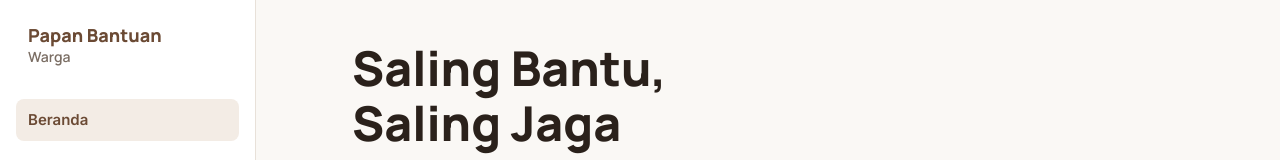
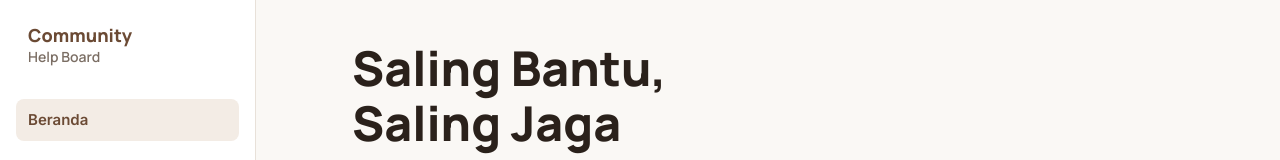
Before and after one commit to Ridho-Dwi-Syahputra/magang-udacoding-task12, a Next.js app: page / in a window 1280 px wide. Shown: the top 160 px of the page. Built offline with nearby package versions, Linux system fonts and the light colour scheme; no server answers; the database is empty.

Commit message:
ganti nama jadi Community Help Board

```diff
--- a/package.json
+++ b/package.json
@@ -1,5 +1,5 @@
 {
-  "name": "warga-bantu",
+  "name": "community-help-board",
   "version": "0.1.0",
   "private": true,
   "scripts": {
@@ -11,6 +11,7 @@
   "dependencies": {
     "@supabase/ssr": "^0.12.7",
     "@supabase/supabase-js": "^2.117.0",
+    "leaflet": "^1.9.4",
     "lucide-react": "^1.47.0",
     "next": "16.3.6",
     "react": "19.2.8",
@@ -18,6 +19,7 @@
   },
   "devDependencies": {
     "@tailwindcss/postcss": "^4",
+    "@types/leaflet": "^1.9.22",
     "@types/node": "^20",
     "@types/react": "^19",
     "@types/react-dom": "^19",
--- a/src/app/layout.tsx
+++ b/src/app/layout.tsx
@@ -12,8 +12,8 @@ const manrope = Manrope({ subsets: ['latin'], variable: '--font-manrope', displa
 
 export const metadata: Metadata = {
   title: {
-    default: 'Papan Bantuan Warga',
-    template: '%s | Papan Bantuan Warga',
+    default: 'Community Help Board',
+    template: '%s | Community Help Board',
   },
   description:
     'Papan pengumuman warga untuk saling bantu: donor darah, sembako, pinjam alat, sampai cari tenaga relawan.',
--- a/src/components/rangka.tsx
+++ b/src/components/rangka.tsx
@@ -26,7 +26,7 @@ export function Rangka({
     <div className="min-h-screen">
       <header className="sticky top-0 z-30 flex h-14 items-center justify-between border-b border-line bg-surface px-4 md:hidden">
         <Link href="/" className="font-display font-extrabold text-primary">
-          Papan Bantuan
+          Community Help Board
         </Link>
         <button
           type="button"
--- a/src/components/sidebar.tsx
+++ b/src/components/sidebar.tsx
@@ -13,8 +13,8 @@ export async function Sidebar() {
         href="/"
         className="mb-6 block rounded-lg px-3 py-2 font-display text-lg leading-tight font-extrabold text-primary focus-visible:outline-2 focus-visible:outline-offset-2 focus-visible:outline-primary"
       >
-        Papan Bantuan
-        <span className="block text-sm font-semibold text-ink-muted">Warga</span>
+        Community
+        <span className="block text-sm font-semibold text-ink-muted">Help Board</span>
       </Link>
 
       <nav aria-label="Menu utama" className="space-y-1">
```
Also changed, not shown: 2 other files (tests, documents, lock files or other folders).
